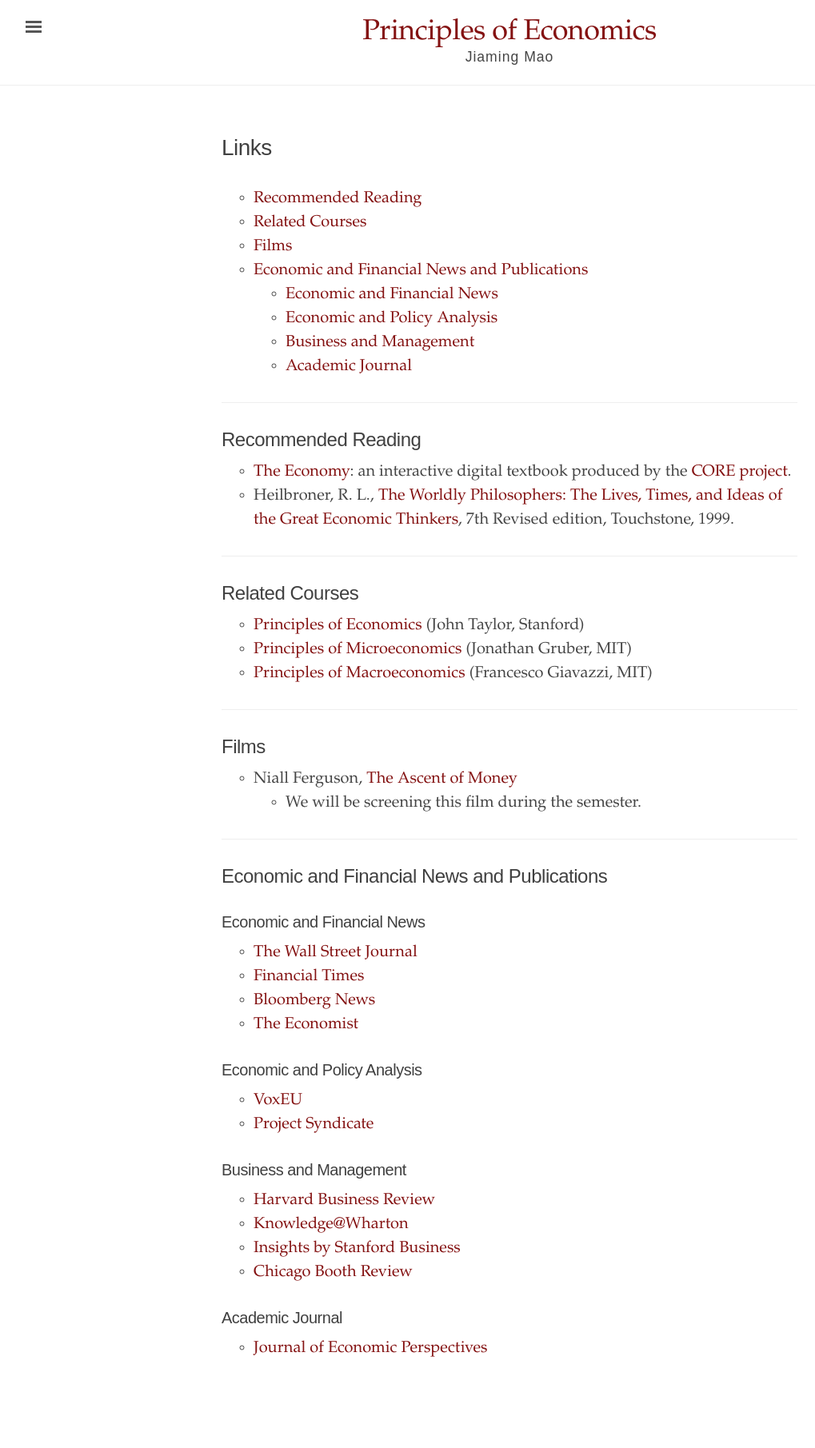
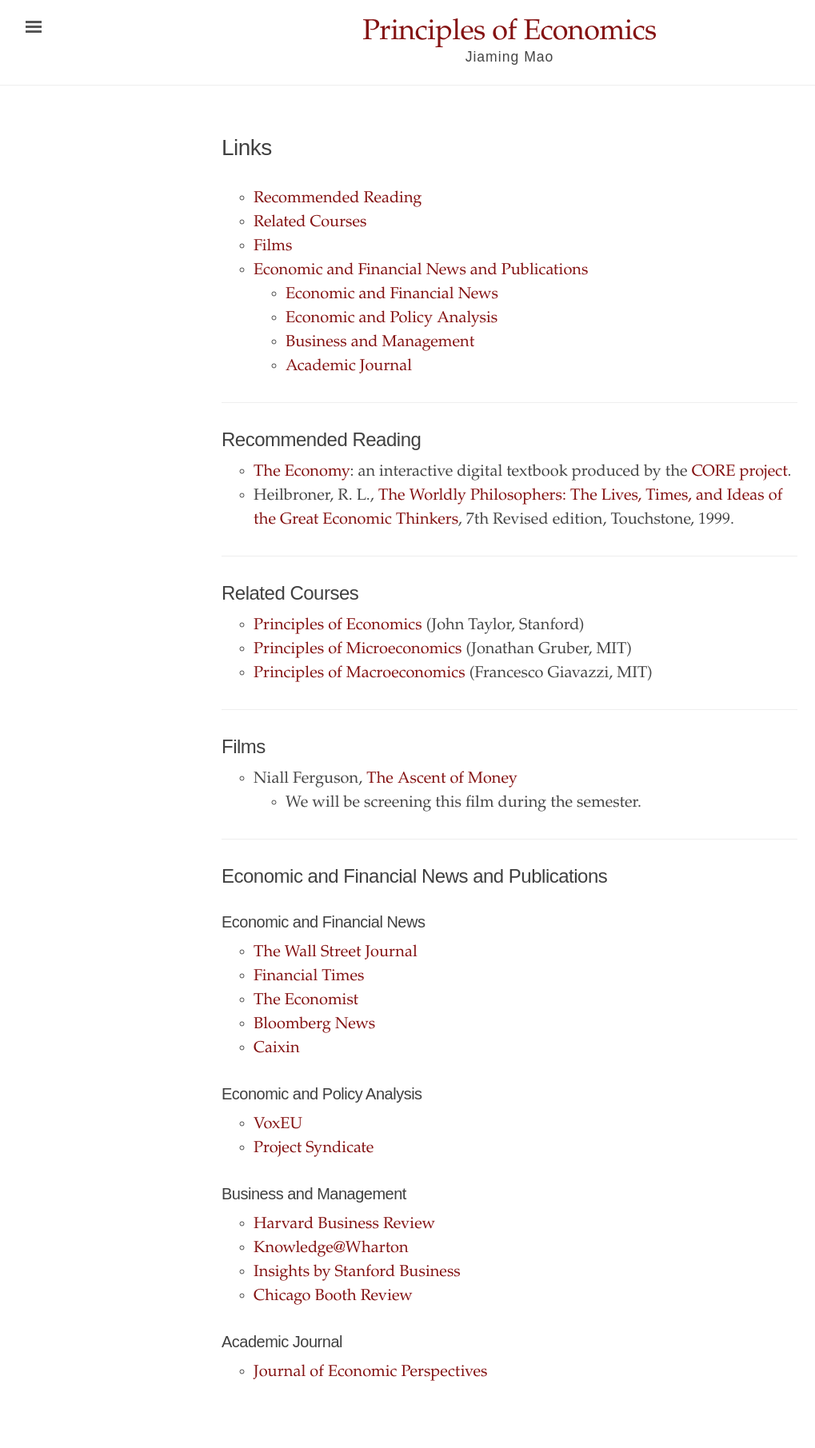
Before and after one commit to jiamingmao/principles-of-economics, a Jekyll site: the page built from Links.md, in a window 1280 px wide. Shown: the whole page at 80% size, without its empty margins (3-1022 px from the left). Built offline with Jekyll 4.4.1, drawn with Linux system fonts in a browser that asks for light colours; before the commit the page ends 1781 px from its top, so only the background shows below that.

Commit message:
update links

```diff
--- a/Links.md
+++ b/Links.md
@@ -35,8 +35,9 @@
 ### Economic and Financial News
 - [The Wall Street Journal](www.wsj.com)
 - [Financial Times](http://www.ft.com)
+- [The Economist](economist.com)
 - [Bloomberg News](https://www.bloomberg.com/)
-- [The Economist](economist.com)
+- [Caixin](https://www.caixinglobal.com/)
 
 ### Economic and Policy Analysis
 - [VoxEU](http://www.voxeu.org/)
```
